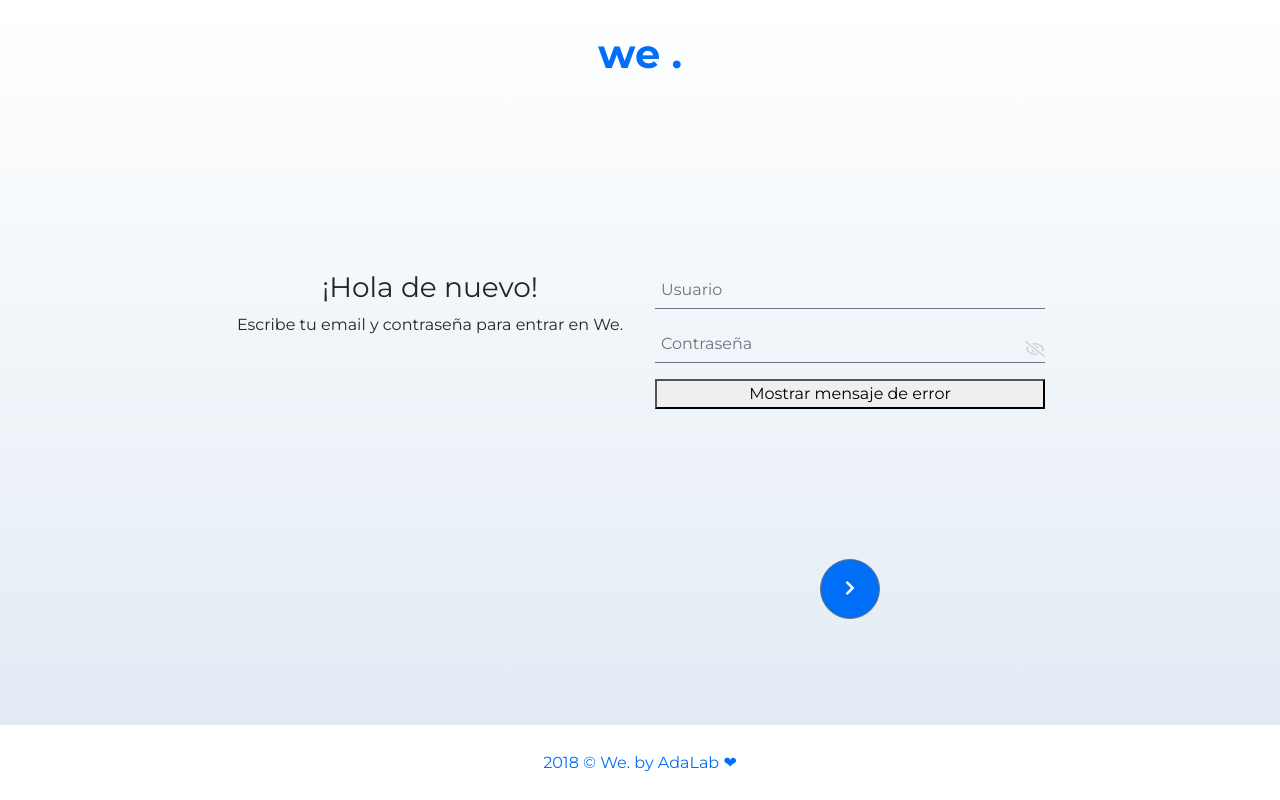
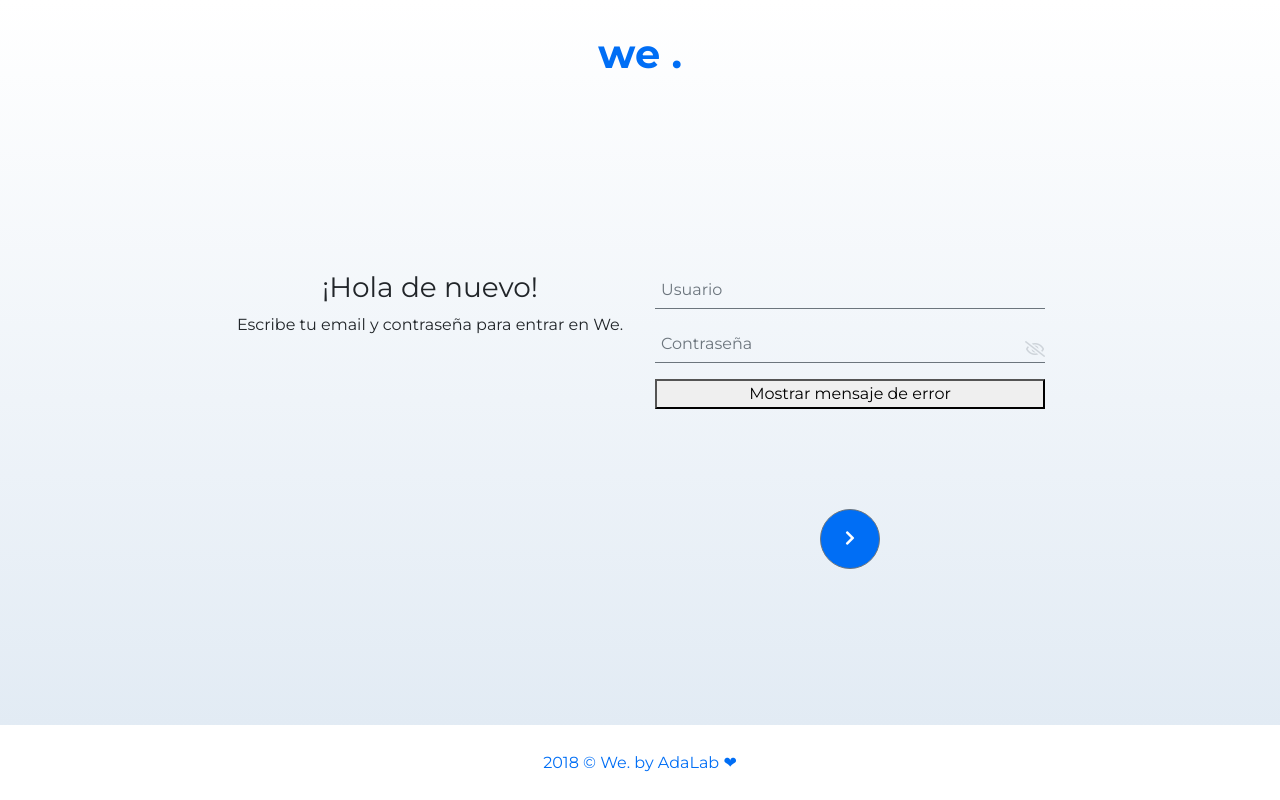
Before and after one commit to StringProjects/adalab, a React (Create React App) app: page / in a window 1280 px wide. Built offline with nearby package versions, Linux system fonts and the light colour scheme.

Commit message:
modify styles

```diff
--- a/src/scss/components/_WeForm.scss
+++ b/src/scss/components/_WeForm.scss
@@ -24,7 +24,7 @@
 }
 
 .btn--login {
-    margin: 150px auto auto;
+    margin: 100px auto auto;
     width: 60px;
     border-radius: 35px;
     height: 60px;
--- a/src/scss/main.css
+++ b/src/scss/main.css
@@ -131,7 +131,7 @@
   border-bottom: 1px solid #6c757d; }
 
 .btn--login {
-  margin: 150px auto auto;
+  margin: 100px auto auto;
   width: 60px;
   border-radius: 35px;
   height: 60px;
```
